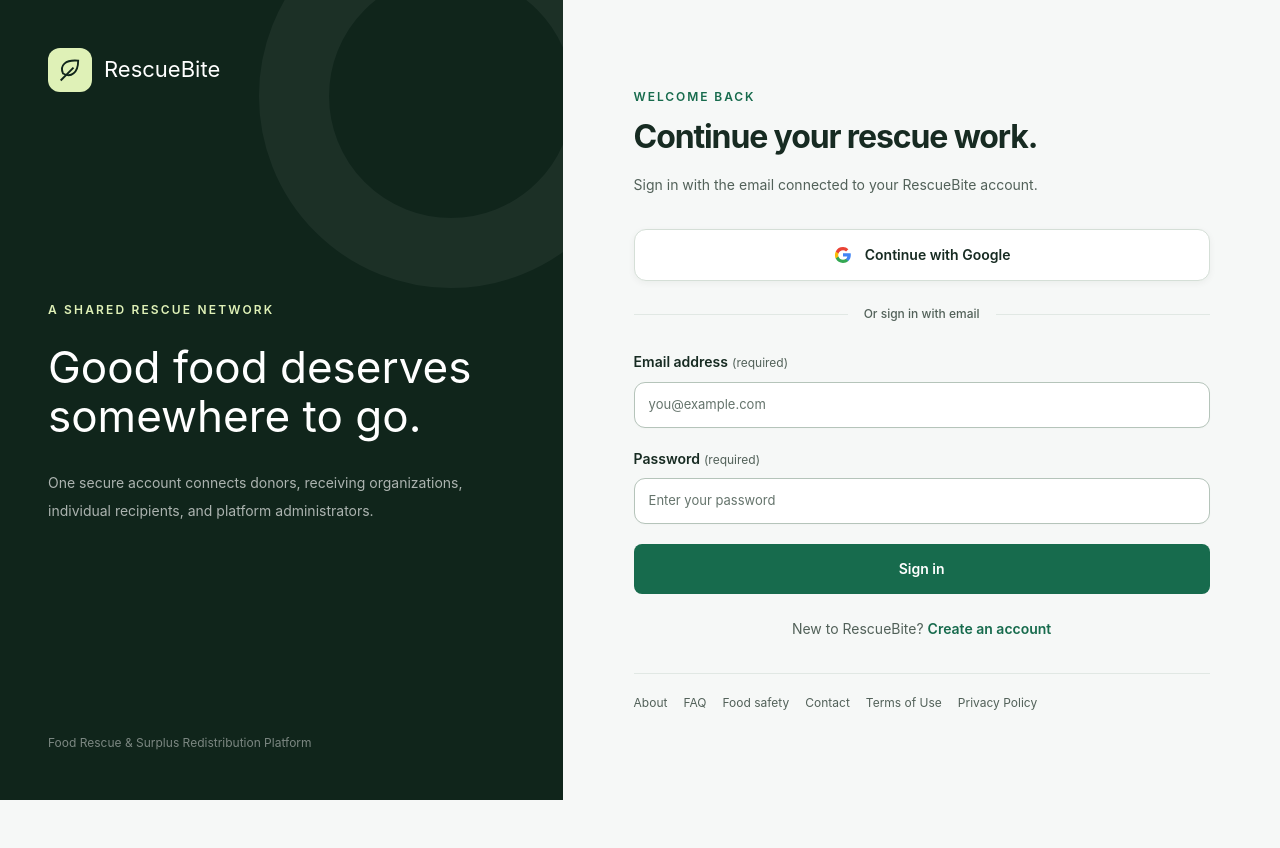
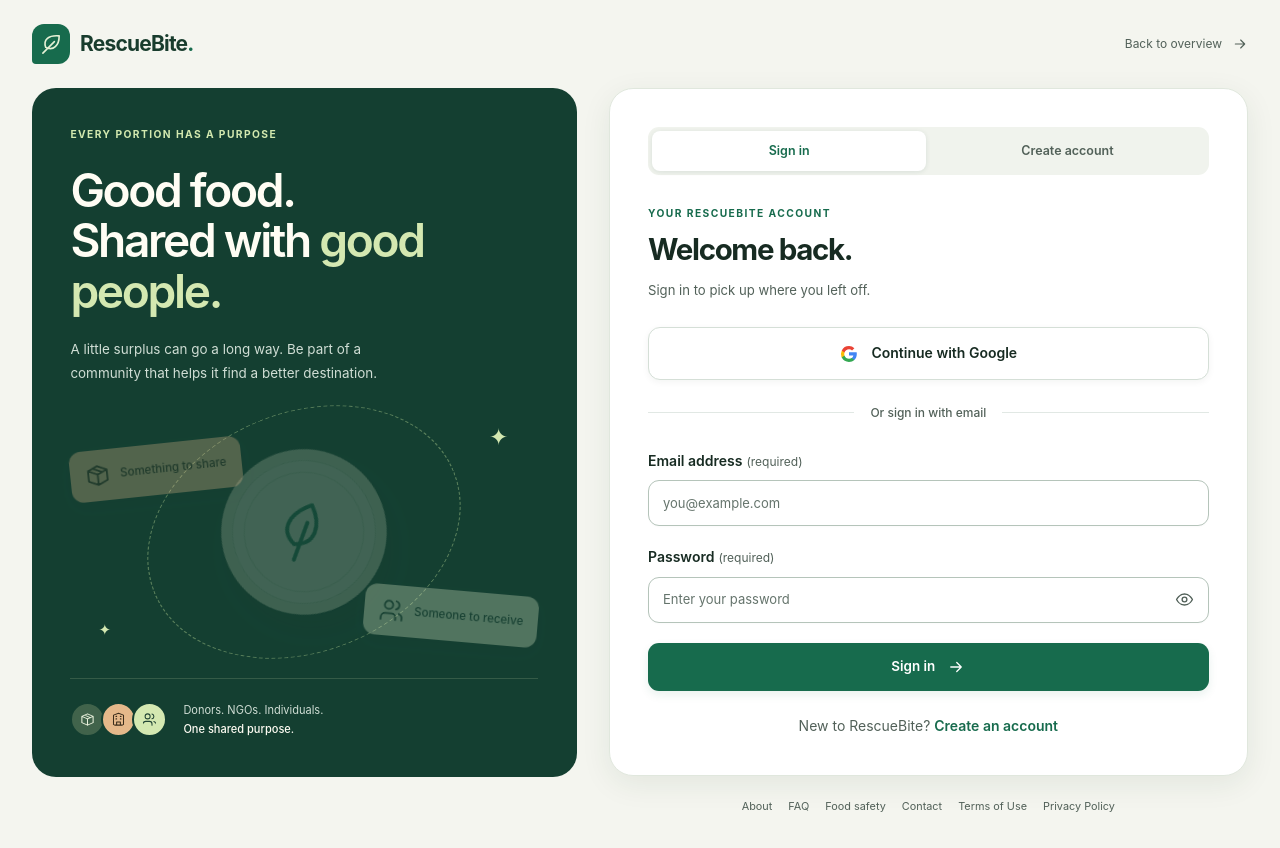
Before and after one commit to Zeeshan-py/RescueBite, a React (Vite) app: page /login in a window 1280 px wide. Before the commit the page ends 800 px from the top, so only its background shows below. Built offline with nearby package versions, Linux system fonts and the light colour scheme; no server answers.

Commit message:
Redesign authentication pages with accessible password controls

```diff
--- a/src/components/auth/AuthShell.tsx
+++ b/src/components/auth/AuthShell.tsx
@@ -1,37 +1,36 @@
 import type { ReactNode } from 'react'
-import { Link } from 'react-router-dom'
+import { Link, useLocation } from 'react-router-dom'
 import { InformationLinks } from '../common/InformationLinks'
+import { Icon } from '../common/Icon'
+import './auth.css'
 
 export function AuthShell({ eyebrow, title, description, children }: { eyebrow: string; title: string; description: string; children: ReactNode }) {
-  return (
-    <div className="min-h-screen bg-canvas lg:grid lg:grid-cols-[minmax(0,0.88fr)_minmax(520px,1.12fr)]">
-      <aside className="relative hidden overflow-hidden bg-pine p-12 text-white lg:flex lg:flex-col">
-        <div aria-hidden="true" className="absolute -top-24 -right-20 size-96 rounded-full border-[70px] border-white/5" />
-        <Link to="/" className="relative flex items-center gap-3" aria-label="RescueBite home">
-          <span className="grid size-11 place-items-center rounded-xl bg-lime text-pine">
-            <svg viewBox="0 0 24 24" className="size-7" fill="none" stroke="currentColor" strokeWidth="1.6"><path d="M19 4C8 3 3 8 6 15c7 4 13-1 13-11Z" /><path d="M4 21 15 10" /></svg>
-          </span>
-          <span className="font-display text-2xl">RescueBite</span>
-        </Link>
-        <div className="relative my-auto max-w-lg py-16">
-          <p className="text-xs font-semibold tracking-[0.18em] text-lime uppercase">A shared rescue network</p>
-          <blockquote className="mt-6 font-display text-5xl leading-[1.12]">Good food deserves somewhere to go.</blockquote>
-          <p className="mt-7 max-w-md text-sm leading-7 text-white/65">One secure account connects donors, receiving organizations, individual recipients, and platform administrators.</p>
+  const { pathname } = useLocation()
+  const registering = pathname === '/register'
+  return <div className="auth-page">
+    <header className="auth-topbar">
+      <Link to="/" className="auth-brand" aria-label="RescueBite home"><span><Icon name="leaf" width="23" height="23" /></span>RescueBite<span className="auth-brand-dot">.</span></Link>
+      <Link to="/" className="auth-home-link">Back to overview <Icon name="arrow" width="16" /></Link>
+    </header>
+    <div className="auth-layout">
+      <aside className="auth-story" aria-label="The RescueBite community">
+        <div><p className="auth-eyebrow">Every portion has a purpose</p><h2>Good food.<br />Shared with <em>good people.</em></h2><p className="auth-story-intro">A little surplus can go a long way. Be part of a community that helps it find a better destination.</p></div>
+        <div className="auth-illustration" aria-hidden="true">
+          <div className="auth-orbit" /><div className="auth-plate"><div><Icon name="leaf" width="62" height="62" /></div></div>
+          <span className="auth-food-node"><Icon name="box" width="25" height="25" /><span>Something to share</span></span>
+          <span className="auth-people-node"><Icon name="users" width="25" height="25" /><span>Someone to receive</span></span>
+          <span className="auth-spark auth-spark-one">✦</span><span className="auth-spark auth-spark-two">✦</span>
         </div>
-        <p className="relative text-xs text-white/45">Food Rescue & Surplus Redistribution Platform</p>
+        <div className="auth-story-footer"><span className="auth-community-icons" aria-hidden="true"><Icon name="box" /><Icon name="building" /><Icon name="users" /></span><p>Donors. NGOs. Individuals.<br /><strong>One shared purpose.</strong></p></div>
       </aside>
-      <main className="flex min-h-screen items-center justify-center px-5 py-10 sm:px-8 lg:px-12">
-        <div className="w-full max-w-xl">
-          <Link to="/" className="mb-10 inline-flex items-center gap-2 text-sm font-semibold text-pine lg:hidden">
-            <span className="grid size-8 place-items-center rounded-lg bg-lime">↗</span> RescueBite
-          </Link>
-          <p className="text-xs font-semibold tracking-[0.16em] text-forest uppercase">{eyebrow}</p>
-          <h1 className="mt-3 font-display text-4xl leading-tight sm:text-5xl">{title}</h1>
-          <p className="mt-4 max-w-lg text-sm leading-6 text-muted">{description}</p>
-          <div className="mt-8">{children}</div>
-          <div className="mt-8 border-t border-line pt-5 text-xs text-muted"><InformationLinks /></div>
+      <main className="auth-main" id="auth-content">
+        <div className="auth-card">
+          <nav className="auth-switch" aria-label="Account access"><Link to="/login" aria-current={pathname === '/login' ? 'page' : undefined}>Sign in</Link><Link to="/register" aria-current={registering ? 'page' : undefined}>Create account</Link></nav>
+          <div className="auth-heading"><p className="auth-eyebrow">{eyebrow}</p><h1>{title}</h1><p>{description}</p></div>
+          {children}
         </div>
+        <footer className="auth-footer"><InformationLinks /></footer>
       </main>
     </div>
-  )
+  </div>
 }
--- /dev/null
+++ b/src/components/auth/PasswordInput.tsx
@@ -0,0 +1,12 @@
+import { useState, type InputHTMLAttributes } from 'react'
+import { TextInput } from './FormField'
+
+export function PasswordInput(props: InputHTMLAttributes<HTMLInputElement> & { error?: string }) {
+  const [visible, setVisible] = useState(false)
+  return <div className="auth-password">
+    <TextInput {...props} type={visible ? 'text' : 'password'} />
+    <button type="button" aria-label={visible ? 'Hide password' : 'Show password'} aria-pressed={visible} aria-controls={props.id} disabled={props.disabled} onClick={() => setVisible(previous => !previous)}>
+      <svg width="19" height="19" viewBox="0 0 24 24" fill="none" stroke="currentColor" strokeWidth="1.7" strokeLinecap="round" strokeLinejoin="round" aria-hidden="true"><path d="M2 12s3.5-7 10-7 10 7 10 7-3.5 7-10 7S2 12 2 12Z" /><circle cx="12" cy="12" r="3" />{visible && <path d="m3 3 18 18" />}</svg>
+    </button>
+  </div>
+}
--- /dev/null
+++ b/src/components/auth/auth.css
@@ -0,0 +1,54 @@
+.auth-page { min-height: 100dvh; background: #f4f5ef; padding: 0 32px 32px; }
+.auth-topbar { max-width: 1280px; margin: auto; min-height: 88px; display: flex; align-items: center; justify-content: space-between; gap: 20px; }
+.auth-brand { display: inline-flex; align-items: center; gap: 10px; color: #183c2d; font-weight: 750; font-size: 21px; letter-spacing: -.8px; }
+.auth-brand > span:first-child { display: grid; place-items: center; width: 38px; height: 40px; color: #e5f1d5; background: #176b4d; border-radius: 12px 12px 12px 4px; }
+.auth-brand .auth-brand-dot { margin-left: -10px; color: #176b4d; }
+.auth-home-link { display: flex; align-items: center; gap: 10px; min-height: 44px; font-size: .75rem; color: #526159; }
+.auth-home-link:hover { color: #176b4d; text-decoration: underline; text-underline-offset: 4px; }
+.auth-layout { display: grid; grid-template-columns: minmax(0, .92fr) minmax(0, 1.08fr); gap: 32px; max-width: 1280px; margin: auto; align-items: start; }
+.auth-story { position: sticky; top: 24px; display: flex; flex-direction: column; justify-content: space-between; min-height: min(740px, calc(100dvh - 120px)); padding: clamp(30px, 3vw, 48px); border-radius: 24px; overflow: hidden; background: #143f31; color: #fffdf4; }
+.auth-eyebrow { font-size: .64rem; line-height: 1.6; letter-spacing: .14em; font-weight: 650; text-transform: uppercase; color: #176b4d; }
+.auth-story .auth-eyebrow { color: #d3e9af; }
+.auth-story h2 { font-size: clamp(2.25rem, 3.6vw, 3.5rem); font-weight: 600; line-height: 1.1; letter-spacing: -.05em; margin-top: 22px; }
+.auth-story h2 em { font-style: normal; color: #d4e8b1; }
+.auth-story-intro { font-size: .84rem; line-height: 1.8; max-width: 350px; color: #d0ded5; margin-top: 20px; }
+.auth-illustration { position: relative; display: grid; place-items: center; width: 100%; height: 265px; margin: 14px 0; }
+.auth-orbit { position: absolute; width: 240px; height: 240px; border: 1px dashed #b7d69566; border-radius: 50%; transform: rotate(-22deg) scaleX(1.35); }
+.auth-plate { display: grid; place-items: center; width: 184px; height: 184px; background: #f1efd9; border-radius: 50%; border: 12px solid #e2e5c8; box-shadow: 0 20px 30px #09291f40, inset 0 0 0 1px #bfc7a7; rotate: -15deg; animation: auth-plate-in .85s ease-out both; }
+.auth-plate > div { display: grid; place-items: center; width: 134px; height: 134px; border: 1px solid #c9cfb3; border-radius: 50%; color: #176b4d; }
+.auth-food-node, .auth-people-node { position: absolute; display: flex; align-items: center; gap: 10px; padding: 13px 15px; border-radius: 12px; font-size: .72rem; font-weight: 550; box-shadow: 0 6px 18px #09291f26; animation: auth-arrive .75s ease-out both; }
+.auth-food-node { top: 33px; left: 0; background: #e5b88a; color: #3a2c1b; rotate: -6deg; animation-delay: .1s; }
+.auth-people-node { right: 0; bottom: 35px; background: #e0edca; color: #234535; rotate: 5deg; animation-delay: .25s; }
+.auth-spark { position: absolute; color: #d4e8b1; font-size: 23px; }
+.auth-spark-one { right: 30px; top: 20px; }.auth-spark-two { left: 28px; bottom: 22px; font-size: 15px; }
+.auth-story-footer { display: flex; align-items: center; gap: 16px; border-top: 1px solid #d4e8b12b; padding-top: 22px; }
+.auth-community-icons { display: flex; padding-left: 4px; }
+.auth-community-icons svg { width: 35px; height: 35px; padding: 8px; border: 2px solid #143f31; border-radius: 50%; background: #41634b; color: #e8efda; margin-left: -4px; }
+.auth-community-icons svg:nth-child(2) { background: #e5b88a; color: #3a2c1b; }.auth-community-icons svg:nth-child(3) { background: #d4e8b1; color: #234535; }
+.auth-story-footer p { font-size: .69rem; line-height: 1.7; color: #d0ded5; }.auth-story-footer strong { font-weight: 550; color: #fffdf4; }
+.auth-main { min-width: 0; }
+.auth-card { background: #fff; border: 1px solid #e0e7dd; border-radius: 24px; padding: clamp(24px, 3vw, 42px); box-shadow: 0 8px 30px #163a2414; animation: auth-arrive .5s ease-out both; }
+.auth-switch { display: grid; grid-template-columns: 1fr 1fr; padding: 4px; border-radius: 11px; background: #f0f3ed; margin-bottom: 30px; gap: 4px; }
+.auth-switch a { display: grid; place-items: center; min-height: 40px; padding: 7px 12px; border-radius: 8px; font-size: .78rem; font-weight: 600; color: #526159; }
+.auth-switch a[aria-current=page] { background: #fff; color: #176b4d; box-shadow: 0 1px 5px #143f311a; }.auth-switch a:hover { color: #176b4d; }
+.auth-heading { margin-bottom: 26px; }.auth-heading h1 { font-size: clamp(1.65rem, 2.3vw, 2rem); line-height: 1.2; margin: 10px 0 12px; letter-spacing: -.045em; }
+.auth-heading > p:last-child { font-size: .82rem; line-height: 1.7; color: #526159; }
+.auth-footer { padding: 22px 12px 0; font-size: .68rem; color: #526159; }.auth-footer nav { justify-content: center; }
+.auth-submit { display: flex; align-items: center; justify-content: center; gap: 12px; width: 100%; min-height: 48px; border-radius: 11px; background: #176b4d; color: white; padding: 12px 18px; font-size: .84rem; font-weight: 600; box-shadow: 0 4px 10px #176b4d18; transition: background .16s, box-shadow .16s; }
+.auth-submit:hover { background: #12543c; box-shadow: 0 6px 14px #176b4d24; }.auth-submit:disabled { opacity: .65; cursor: wait; }
+.auth-password { position: relative; }.auth-password input { padding-right: 54px; }.auth-password button { position: absolute; right: 3px; top: 2px; width: 42px; min-height: 42px; display: grid; place-items: center; border-radius: 8px; color: #526159; }.auth-password button:hover { background: #edf3ed; color: #176b4d; }
+.auth-role-grid { display: grid; grid-template-columns: repeat(3,minmax(0,1fr)); gap: 8px; }
+.auth-role-choice { display: flex; flex-direction: column; align-items: start; position: relative; padding: 14px 12px; border: 1px solid #c7d3cb; border-radius: 12px; cursor: pointer; transition: background .16s, border-color .16s; }
+.auth-role-choice:has(input:checked) { background: #edf5ec; border-color: #176b4d; box-shadow: inset 0 0 0 1px #176b4d; }.auth-role-choice:has(input:focus-visible) { outline: 2px solid #176b4d; outline-offset: 3px; }
+.auth-role-choice:hover { background: #f5f8f3; }.auth-role-choice > svg { color: #176b4d; margin-bottom: 13px; }.auth-role-choice > strong { font-size: .74rem; font-weight: 650; line-height: 1.4; }.auth-role-choice > span { font-size: .65rem; color: #526159; line-height: 1.6; margin-top: 5px; }
+.auth-role-choice input { position: absolute; right: 12px; top: 16px; width: 14px; height: 14px; }
+.auth-section-title { font-size: .79rem; font-weight: 650; margin: 0 0 16px; }.auth-form-divider { border-top: 1px solid #e1e8e4; padding-top: 22px; }
+@keyframes auth-arrive { from { opacity: .3; translate: 0 12px; } to { opacity: 1; translate: 0 0; } }
+@keyframes auth-plate-in { from { opacity: .2; transform: scale(.9) rotate(-10deg); } to { opacity: 1; transform: none; } }
+@media (max-width: 1023px) {
+ .auth-page { padding: 0 24px 24px; }.auth-topbar { max-width: 600px; min-height: 76px; }.auth-layout { display: block; max-width: 600px; }.auth-story { display: none; }.auth-card { padding: 32px; }
+}
+@media (max-width: 480px) {
+ .auth-page { padding: 0 14px 20px; }.auth-topbar { min-height: 72px; }.auth-brand { font-size: 18px; }.auth-brand > span:first-child { width: 33px; height: 35px; }.auth-home-link { font-size: .65rem; gap: 5px; }.auth-card { padding: 24px 18px; border-radius: 18px; }.auth-switch { margin-bottom: 26px; }.auth-heading h1 { font-size: 1.65rem; }.auth-heading > p:last-child { font-size: .8rem; }.auth-role-choice { padding: 12px 8px; }.auth-role-choice > strong { font-size: .7rem; }.auth-role-choice > span { font-size: .63rem; }.auth-role-choice input { right: 8px; top: 14px; }.auth-footer { padding-inline: 2px; }
+}
+@media (prefers-reduced-motion: reduce) { .auth-page *, .auth-page *::before, .auth-page *::after { animation: none !important; transition: none !important; } }
--- a/src/pages/auth/LoginPage.tsx
+++ b/src/pages/auth/LoginPage.tsx
@@ -5,6 +5,8 @@
 import { FormField, TextInput } from '../../components/auth/FormField'
 import { signIn } from '../../services/auth/auth.service'
 import { validateLogin, type FieldErrors } from '../../services/auth/auth.validation'
+import { PasswordInput } from '../../components/auth/PasswordInput'
+import { Icon } from '../../components/common/Icon'
 import { roleHomePath } from '../../auth/route-access'
 
 export default function LoginPage() {
@@ -37,7 +39,7 @@
   }
 
   return (
-    <AuthShell eyebrow="Welcome back" title="Continue your rescue work." description="Sign in with the email connected to your RescueBite account.">
+    <AuthShell eyebrow="Your RescueBite account" title="Welcome back." description="Sign in to pick up where you left off.">
       <GoogleSignInButton />
       <form onSubmit={handleSubmit} noValidate className="space-y-5">
         {logoutWarning && <p role="alert" className="text-sm text-amber-900">{logoutWarning}</p>}
@@ -46,10 +48,10 @@
           <TextInput id="email" name="email" type="email" autoComplete="email" value={email} onChange={(event) => setEmail(event.target.value)} error={errors.email} placeholder="you@example.com" />
         </FormField>
         <FormField label="Password" required htmlFor="password" error={errors.password}>
-          <TextInput id="password" name="password" type="password" autoComplete="current-password" value={password} onChange={(event) => setPassword(event.target.value)} error={errors.password} placeholder="Enter your password" />
+          <PasswordInput id="password" name="password" type="password" autoComplete="current-password" value={password} onChange={(event) => setPassword(event.target.value)} error={errors.password} placeholder="Enter your password" />
         </FormField>
-        <button type="submit" disabled={isSubmitting} className="flex w-full items-center justify-center rounded-lg bg-forest px-5 py-3.5 text-sm font-semibold text-white transition hover:bg-pine disabled:cursor-wait disabled:opacity-65">
-          {isSubmitting ? 'Signing in…' : 'Sign in'}
+        <button type="submit" disabled={isSubmitting} className="auth-submit">
+          {isSubmitting ? 'Signing in…' : 'Sign in'}{!isSubmitting && <Icon name="arrow" width="18" />}
         </button>
       </form>
       <p className="mt-6 text-center text-sm text-muted">New to RescueBite? <Link to="/register" className="font-semibold text-forest underline-offset-4 hover:underline">Create an account</Link></p>
--- a/src/pages/auth/RegisterPage.tsx
+++ b/src/pages/auth/RegisterPage.tsx
@@ -3,6 +3,8 @@
 import { AuthShell } from '../../components/auth/AuthShell'
 import { GoogleSignInButton } from '../../components/auth/GoogleSignInButton'
 import { FormField, TextInput } from '../../components/auth/FormField'
+import { PasswordInput } from '../../components/auth/PasswordInput'
+import { Icon } from '../../components/common/Icon'
 import { roleHomePath } from '../../auth/route-access'
 import { signUp } from '../../services/auth/auth.service'
 import type { PublicRegistrationRole, SignUpInput } from '../../services/auth/auth.types'
@@ -67,30 +69,30 @@
   }
 
   return (
-    <AuthShell eyebrow="Join the network" title="Create your RescueBite account." description="Choose how you participate. Administrator accounts are provisioned separately.">
+    <AuthShell eyebrow="Join the network" title="A fresh start. A shared purpose." description="Create your account and find your place in the food rescue community.">
       <GoogleSignInButton mode="register" />
       <form onSubmit={handleSubmit} noValidate className="space-y-6">
         {formError && <div role="alert" className="rounded-lg border border-red-200 bg-red-50 px-4 py-3 text-sm text-red-800">{formError}</div>}
         <fieldset>
           <legend className="mb-3 text-sm font-semibold">I am joining as</legend>
-          <div className="grid gap-3 sm:grid-cols-3">
+          <div className="auth-role-grid">
             {roles.map((option) => (
-              <label key={option.value} className={`cursor-pointer rounded-xl border p-4 transition ${role === option.value ? 'border-forest bg-soft ring-1 ring-forest' : 'border-line bg-white hover:border-forest/40'}`}>
+              <label key={option.value} className="auth-role-choice">
                 <input type="radio" name="role" value={option.value} checked={role === option.value} onChange={() => setRole(option.value)} className="mr-2 accent-forest" />
-                <span className="block text-sm font-semibold">{option.label}</span>
-                <span className="mt-1 block text-xs leading-5 text-muted">{option.description}</span>
+                <Icon name={option.value === 'DONOR' ? 'box' : option.value === 'NGO' ? 'building' : 'users'} /><strong>{option.label}</strong>
+                <span>{option.description}</span>
               </label>
             ))}
           </div>
         </fieldset>
-        <div className="grid gap-5 sm:grid-cols-2">
+        <div className="auth-form-divider"><h2 className="auth-section-title">Your details</h2><div className="grid gap-5 sm:grid-cols-2">
           <FormField label="Full name" required htmlFor="name" error={errors.name}><TextInput id="name" autoComplete="name" value={name} onChange={(e) => setName(e.target.value)} error={errors.name} /></FormField>
           <FormField label="Mobile number" htmlFor="phone" hint="Optional · shared after a donation is accepted" error={errors.phone}><TextInput id="phone" type="tel" autoComplete="tel" maxLength={30} value={phone} onChange={(e) => setPhone(e.target.value)} error={errors.phone} /></FormField>
-        </div>
+        </div></div>
         <FormField label="Email address" required htmlFor="email" error={errors.email}><TextInput id="email" type="email" autoComplete="email" value={email} onChange={(e) => setEmail(e.target.value)} error={errors.email} /></FormField>
         <div className="grid gap-5 sm:grid-cols-2">
-          <FormField label="Password" required htmlFor="password" error={errors.password} hint="8+ characters with uppercase, lowercase, and a number."><TextInput id="password" type="password" autoComplete="new-password" value={password} onChange={(e) => setPassword(e.target.value)} error={errors.password} /></FormField>
-          <FormField label="Confirm password" required htmlFor="confirm-password" error={errors.confirmPassword}><TextInput id="confirm-password" type="password" autoComplete="new-password" value={confirmPassword} onChange={(e) => setConfirmPassword(e.target.value)} error={errors.confirmPassword} /></FormField>
+          <FormField label="Password" required htmlFor="password" error={errors.password} hint="8+ characters with uppercase, lowercase, and a number."><PasswordInput id="password" type="password" autoComplete="new-password" value={password} onChange={(e) => setPassword(e.target.value)} error={errors.password} /></FormField>
+          <FormField label="Confirm password" required htmlFor="confirm-password" error={errors.confirmPassword}><PasswordInput id="confirm-password" type="password" autoComplete="new-password" value={confirmPassword} onChange={(e) => setConfirmPassword(e.target.value)} error={errors.confirmPassword} /></FormField>
         </div>
 
         {role === 'NGO' && (
@@ -107,7 +109,7 @@
           </fieldset>
         )}
 
-        <button type="submit" disabled={isSubmitting} className="flex w-full items-center justify-center rounded-lg bg-forest px-5 py-3.5 text-sm font-semibold text-white transition hover:bg-pine disabled:cursor-wait disabled:opacity-65">{isSubmitting ? 'Creating account…' : 'Create account'}</button>
+        <button type="submit" disabled={isSubmitting} className="auth-submit">{isSubmitting ? 'Creating account…' : 'Create account'}{!isSubmitting && <Icon name="arrow" width="18" />}</button>
       </form>
       <p className="mt-6 text-center text-sm text-muted">Already registered? <Link to="/login" className="font-semibold text-forest underline-offset-4 hover:underline">Sign in</Link></p>
     </AuthShell>
```
